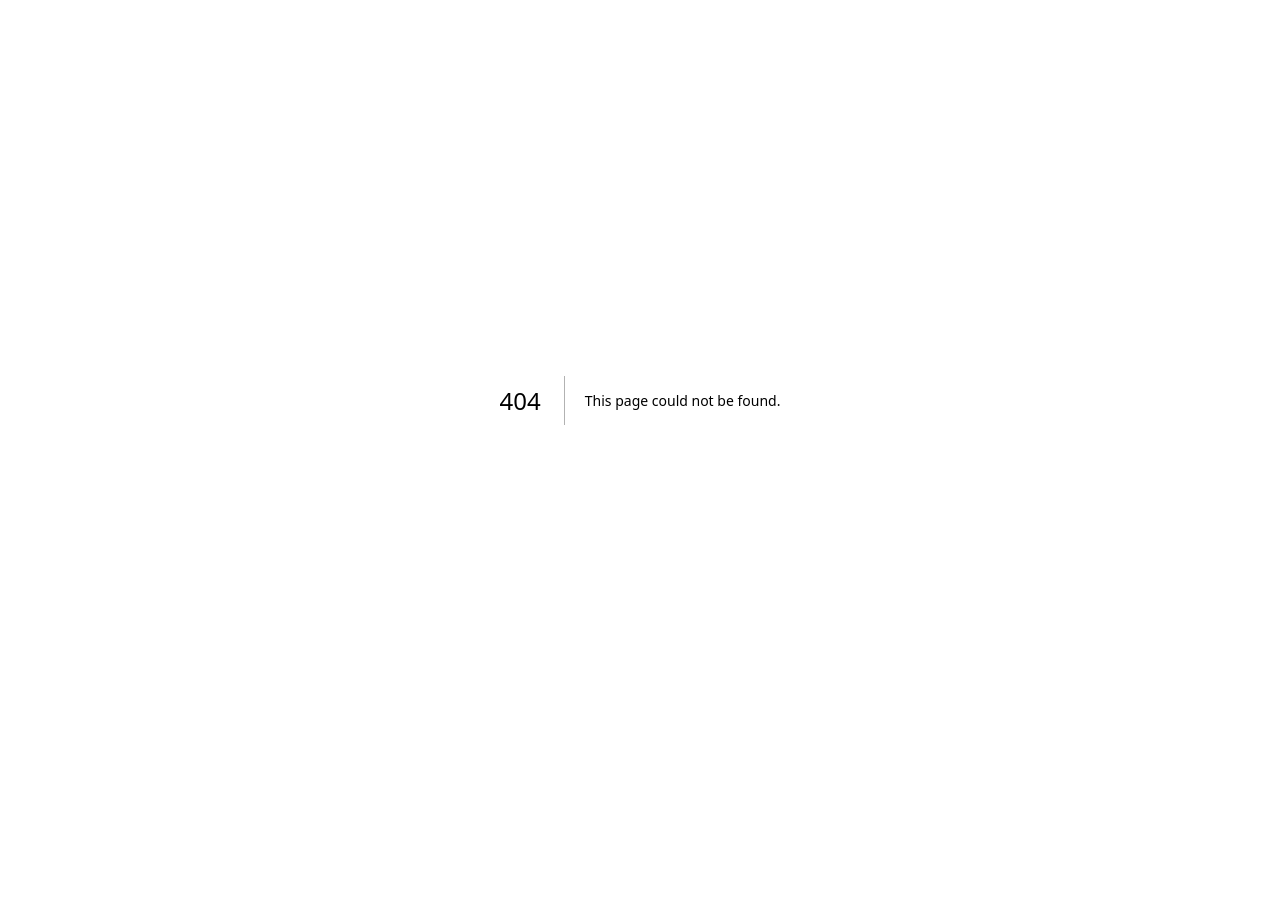
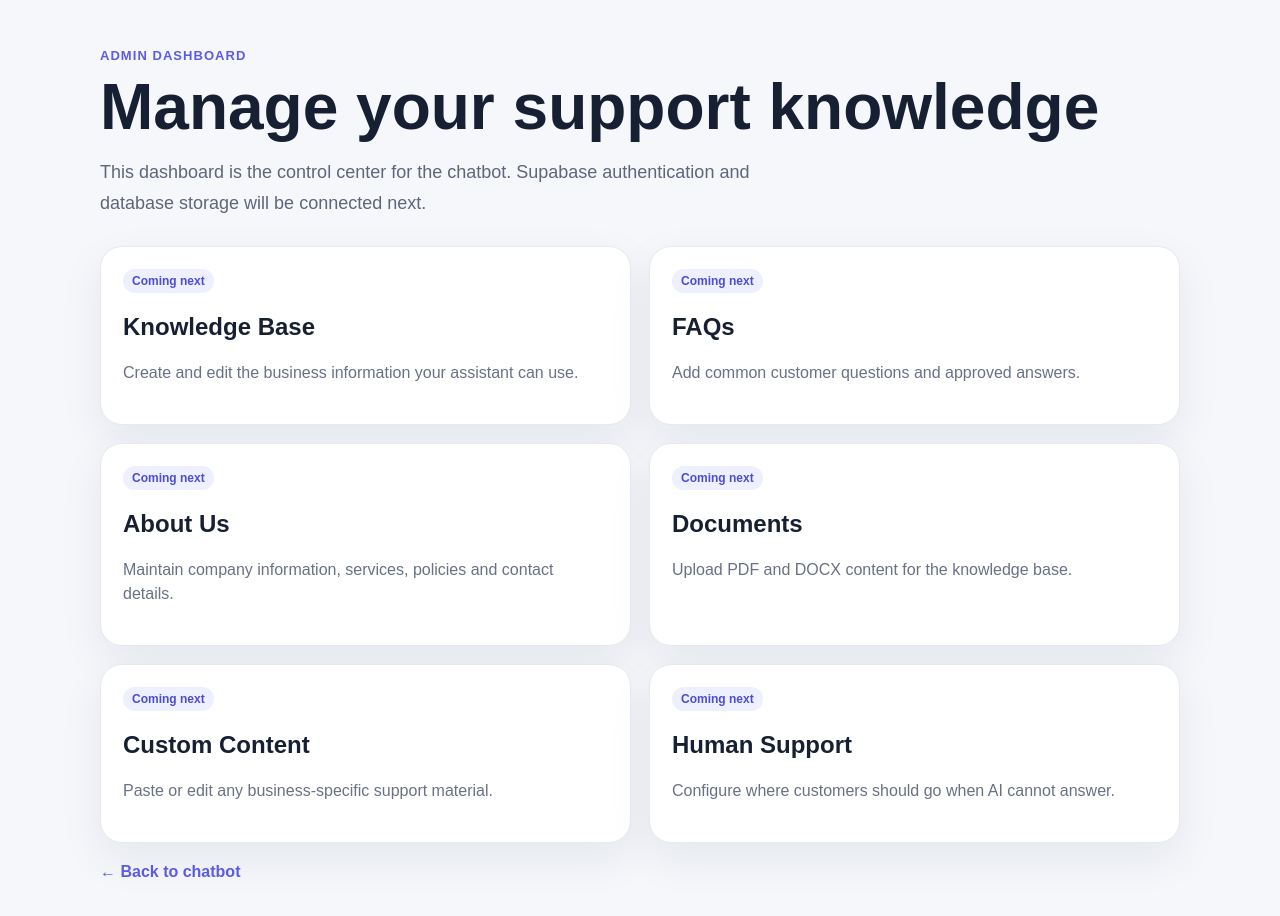
Before and after one commit to kn231530-hash/customer-chat-bot, a Next.js app: page /admin in a window 1280 px wide. Before the commit this address had no page. Shown: the top 916 px of the page. Before the commit the page ends 800 px from the top, so only its background shows below. Built offline with nearby package versions, Linux system fonts and the light colour scheme.

Commit message:
Add admin dashboard foundation

```diff
--- /dev/null
+++ b/app/admin/page.tsx
@@ -0,0 +1,28 @@
+export default function AdminPage() {
+  const sections = [
+    ["Knowledge Base", "Create and edit the business information your assistant can use."],
+    ["FAQs", "Add common customer questions and approved answers."],
+    ["About Us", "Maintain company information, services, policies and contact details."],
+    ["Documents", "Upload PDF and DOCX content for the knowledge base."],
+    ["Custom Content", "Paste or edit any business-specific support material."],
+    ["Human Support", "Configure where customers should go when AI cannot answer."],
+  ];
+
+  return (
+    <main className="admin">
+      <div className="eyebrow">Admin Dashboard</div>
+      <h1>Manage your support knowledge</h1>
+      <p className="lead">This dashboard is the control center for the chatbot. Supabase authentication and database storage will be connected next.</p>
+      <div className="admin-grid">
+        {sections.map(([title, description]) => (
+          <section className="card admin-card" key={title}>
+            <span className="badge">Coming next</span>
+            <h2>{title}</h2>
+            <p>{description}</p>
+          </section>
+        ))}
+      </div>
+      <a className="admin-link" href="/">← Back to chatbot</a>
+    </main>
+  );
+}
```
